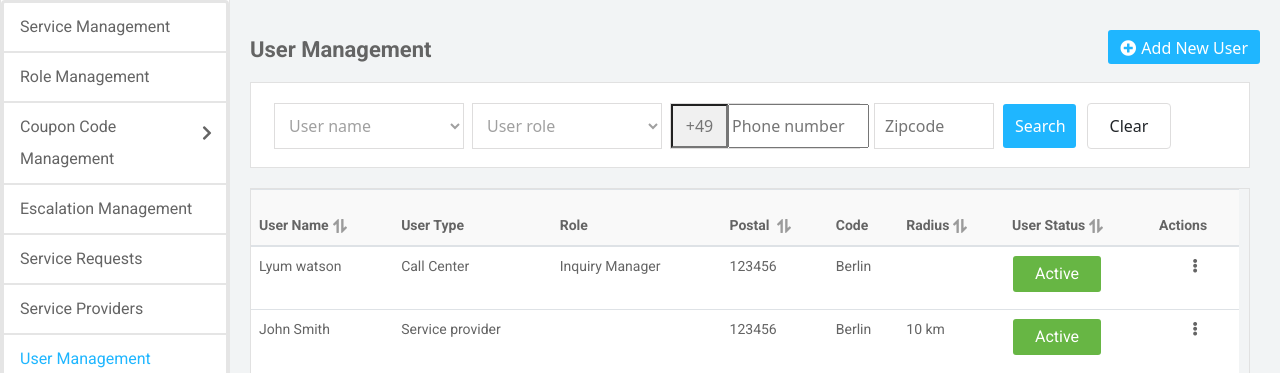
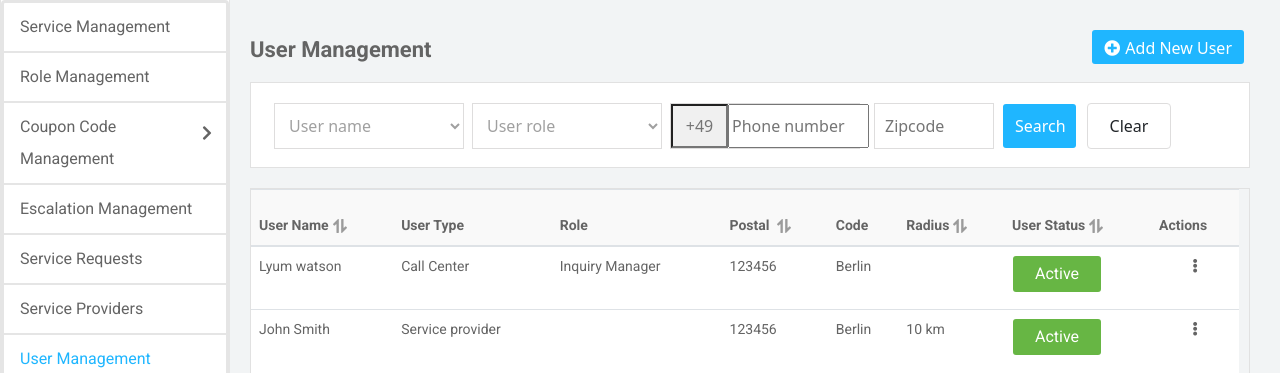
Before and after one commit to Harsh-Korat/Harsh-Korat, a PHP site: page /Usermanagement.html in a window 1280 px wide. Shown: the part 61-434 px from the top of the page. Run offline with PHP 8.4, Linux system fonts and the light colour scheme; some libraries are stand-ins or nearby versions.

Commit message:
Update usermanagement.css

```diff
--- a/HTML/Admin > User management/usermanagement.css
+++ b/HTML/Admin > User management/usermanagement.css
@@ -173,7 +173,7 @@ margin-top: 34px;
 
 .ac{
 position: absolute;
-right:19px;
+right:35px;
 top:30px;
 color:white !important;
 height: 36px;
```
